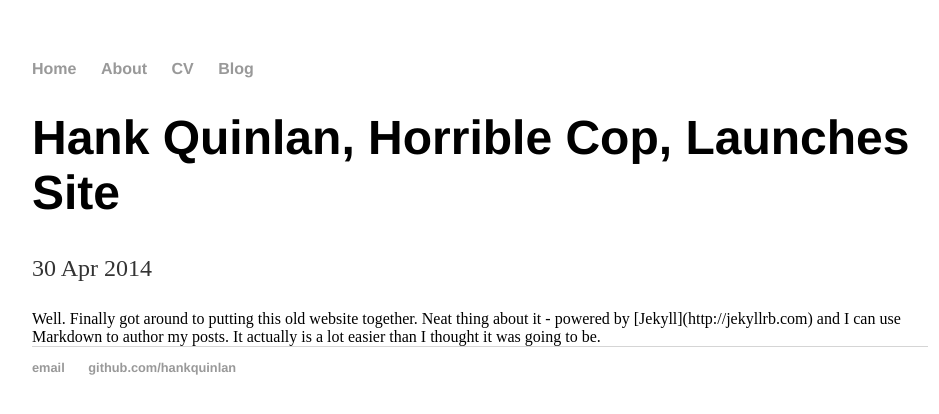
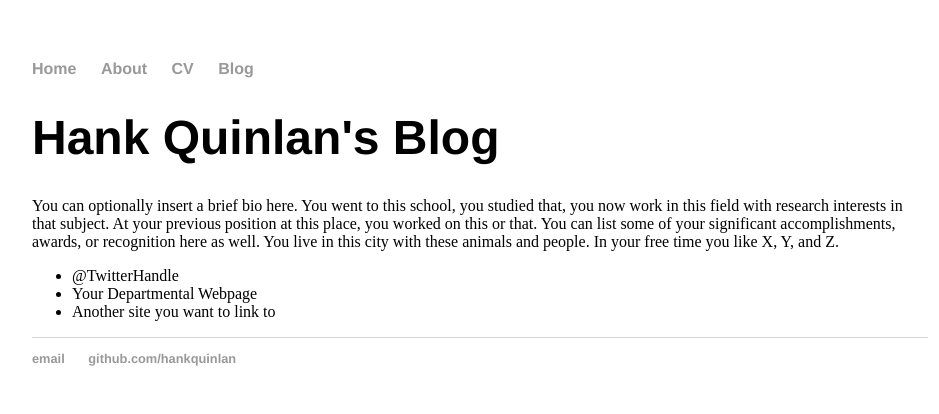
Before and after one commit to oluarolu/oluarolu.github.io, a Jekyll site: the page built from profile/index.html, in a window 1280 px wide. Shown: the top 414 px of the page, without its empty margins (160-1099 px from the left). Built offline with Jekyll 4.4.1, drawn with Linux system fonts in a browser that asks for light colours.

Commit message:
Update index.html

```diff
--- a/profile/index.html
+++ b/profile/index.html
@@ -1,7 +1,13 @@
 ---
-layout: post
-title: "Hank Quinlan, Horrible Cop, Launches Site"
-date: 2014-04-30
+layout: default
+title: Hank Quinlan's Blog
 ---
+	<h1>{{ page.title }}</h1>
 
-Well. Finally got around to putting this old website together. Neat thing about it - powered by [Jekyll](http://jekyllrb.com) and I can use Markdown to author my posts. It actually is a lot easier than I thought it was going to be.
+  You can optionally insert a brief bio here. You went to this school, you studied that, you now work in this field with research interests in that subject. At your previous position at this place, you worked on this or that. You can list some of your significant accomplishments, awards, or recognition here as well. You live in this city with these animals and people. In your free time you like X, Y, and Z.
+	<ul>
+  <li>@TwitterHandle</li>
+<li>Your Departmental Webpage</li>
+<li>Another site you want to link to</li>
+
+	</ul>
```
